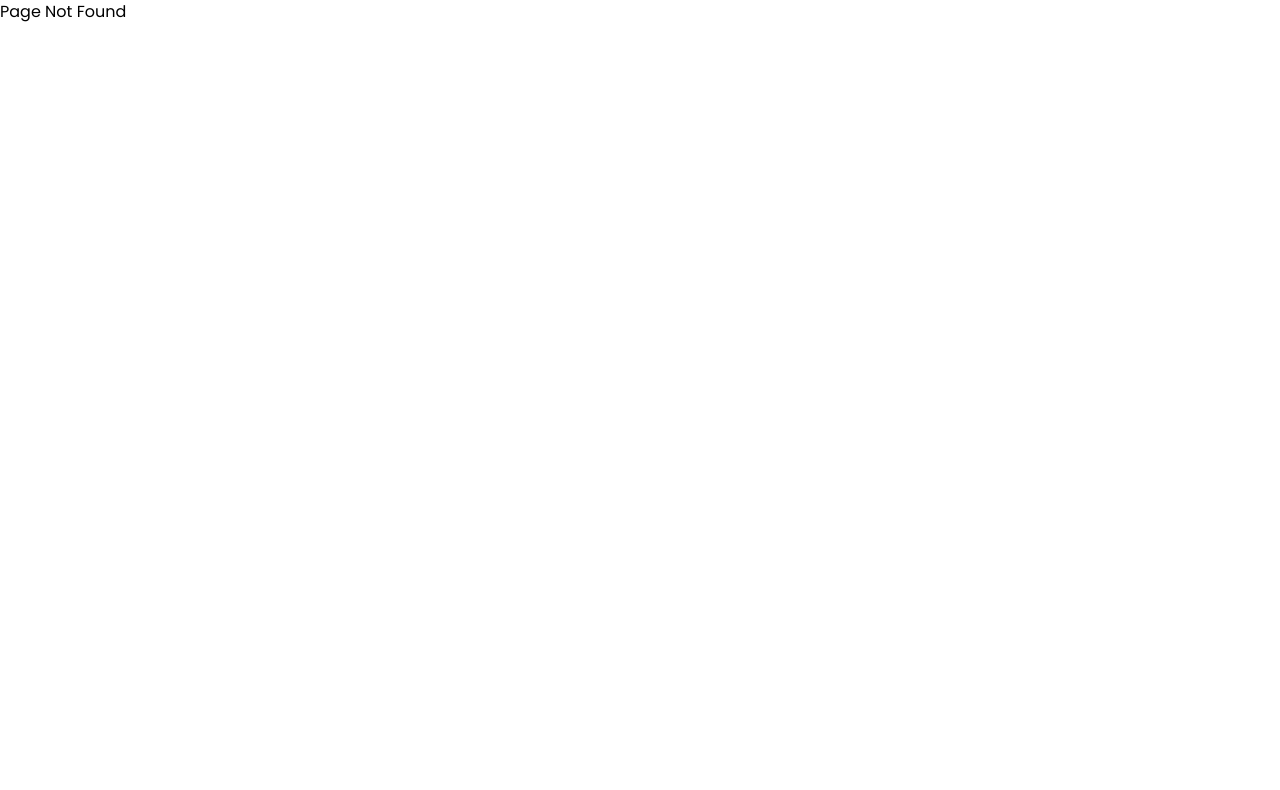
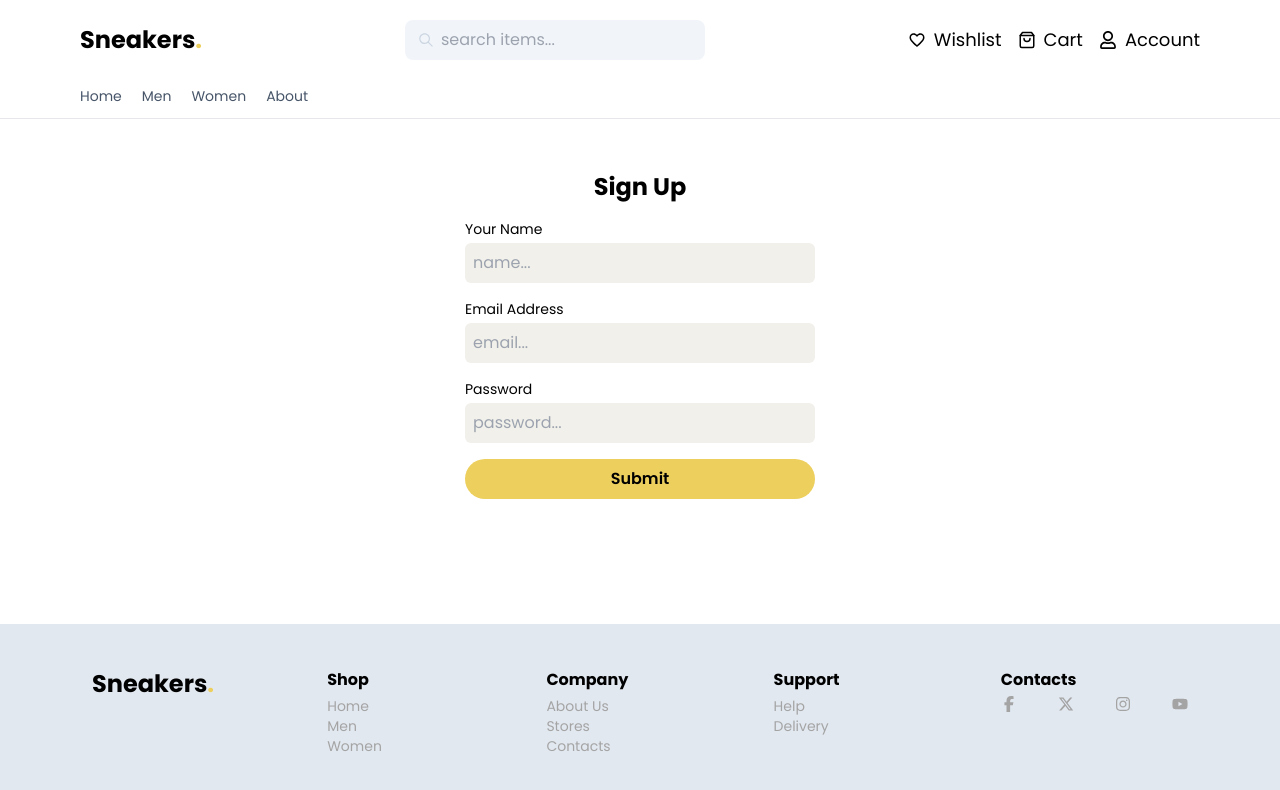
Before and after one commit to Ahmed-kotb621/E-Shop, a React (Vite) app: page /login in a window 1280 px wide. Before the commit this address had no page. Shown: the top 790 px of the page. Built offline with nearby package versions, Linux system fonts and the light colour scheme; no server answers.

Commit message:
feat:login

```diff
--- a/src/App.jsx
+++ b/src/App.jsx
@@ -12,6 +12,7 @@ import About from './pages/About';
 import { Provider } from 'react-redux';
 import { store } from '../store';
 import { Toaster } from 'react-hot-toast';
+import LogIn from './pages/LogIn';
 
 const queryClient = new QueryClient({
   defaultOptions: {
@@ -31,6 +32,7 @@ function App() {
               <Route path="/" element={<Home />} />
               <Route path="cart" element={<Cart />} />
               <Route path="wishlist" element={<WishList />} />
+              <Route path="login" element={<LogIn />} />
               <Route path="item/:id" element={<ItemDetails />} />
               <Route path="men" element={<Men />} />
               <Route path="women" element={<Women />} />
@@ -44,8 +46,8 @@ function App() {
           gutter={8}
           containerStyle={{ margin: '8px' }}
           toastOptions={{
-            success: { duration: 3000 },
-            error: { duration: 5000 },
+            success: { duration: 1500 },
+            error: { duration: 3000 },
             style: {
               fontSize: '16px',
               maxWidth: '500px',
--- /dev/null
+++ b/src/pages/LogIn.jsx
@@ -0,0 +1,73 @@
+import { useState } from 'react';
+function LogIn() {
+  const [formData, setFormData] = useState({
+    name: '',
+    email: '',
+    password: '',
+  });
+
+  function handleChange(e) {
+    const { name, value } = e.target;
+    setFormData((data) => ({ ...data, [name]: value }));
+  }
+  function handleSubmit(e) {
+    e.preventDefault();
+    console.log(formData);
+  }
+  return (
+    <div className="flex items-center justify-center  p-8">
+      <div className="w-[300px]  sm:w-[350px]">
+        <h1 className="m-auto my-3 mt-5 w-fit text-2xl font-bold">Sign Up</h1>
+        <form method="POST" onSubmit={handleSubmit}>
+          <div className="my-4 flex flex-col space-y-1">
+            <label className="text-sm text-mainC">Your Name</label>
+            <input
+              className="rounded-md border-none  bg-secondaryC p-2 focus:outline-none focus:ring focus:ring-yellowC focus:ring-offset-2"
+              value={formData.name}
+              onChange={handleChange}
+              placeholder="name..."
+              type="text"
+              name="name"
+              required
+            />
+          </div>
+          <div className="my-4 flex flex-col space-y-1">
+            <label className="text-sm text-mainC">Email Address</label>
+            <input
+              className="rounded-md border-none  bg-secondaryC p-2 focus:outline-none focus:ring focus:ring-yellowC focus:ring-offset-2"
+              value={formData.email}
+              onChange={handleChange}
+              placeholder="email..."
+              type="text"
+              name="email"
+              required
+            />
+          </div>
+          <div className="my-4 flex flex-col space-y-1">
+            <label className="text-sm text-mainC">Password</label>
+            <input
+              className="rounded-md border-none  bg-secondaryC p-2 focus:outline-none focus:ring focus:ring-yellowC focus:ring-offset-2"
+              value={formData.password}
+              onChange={handleChange}
+              placeholder="password..."
+              type="password"
+              name="password"
+              required
+            />
+          </div>
+
+          <div>
+            <button
+              type="submit"
+              className="w-full rounded-full bg-yellowC p-2 font-semibold text-mainC"
+            >
+              Submit
+            </button>
+          </div>
+        </form>
+      </div>
+    </div>
+  );
+}
+
+export default LogIn;
--- a/src/ui/Aside.jsx
+++ /dev/null
@@ -1,25 +0,0 @@
-import { useState } from 'react';
-import Logo from './Logo';
-import { IoClose } from 'react-icons/io5';
-import Search from './Search';
-
-import NavBar from './NavBar';
-function Aside() {
-  const [isOpen, setIsOpen] = useState(false);
-  return (
-    <div
-      className={`absolute left-0 top-0 h-[100%] w-[90%] bg-slate-600 ${isOpen && 'hidden'}`}
-    >
-      <div>
-        <button onClick={() => setIsOpen(!isOpen)}>
-          <IoClose />
-        </button>
-        <Logo />
-      </div>
-      <Search />
-      <NavBar />
-    </div>
-  );
-}
-
-export default Aside;
--- a/src/ui/Header.jsx
+++ b/src/ui/Header.jsx
@@ -4,7 +4,7 @@ import Logo from './Logo';
 import NavBar from './NavBar';
 import Search from './Search';
 import { useState } from 'react';
-import Aside from './Aside';
+
 import image from '../assets/images/shopping-bag.png';
 import { Link, NavLink } from 'react-router-dom';
 import Nav from './Nav';
--- a/src/ui/NavBar.jsx
+++ b/src/ui/NavBar.jsx
@@ -1,6 +1,6 @@
 import { NavLink } from 'react-router-dom';
 import { FiShoppingBag } from 'react-icons/fi';
-
+import { FaRegUser } from 'react-icons/fa';
 import { MdFavoriteBorder } from 'react-icons/md';
 import { useSelector } from 'react-redux';
 function NavBar() {
@@ -34,6 +34,12 @@ function NavBar() {
             )}
           </NavLink>
         </li>
+        <li className="relative flex items-center space-x-1">
+          <NavLink to="/login" className="flex items-center gap-2 text-lg">
+            <FaRegUser />
+            Account
+          </NavLink>
+        </li>
       </ul>
     </nav>
   );
```
